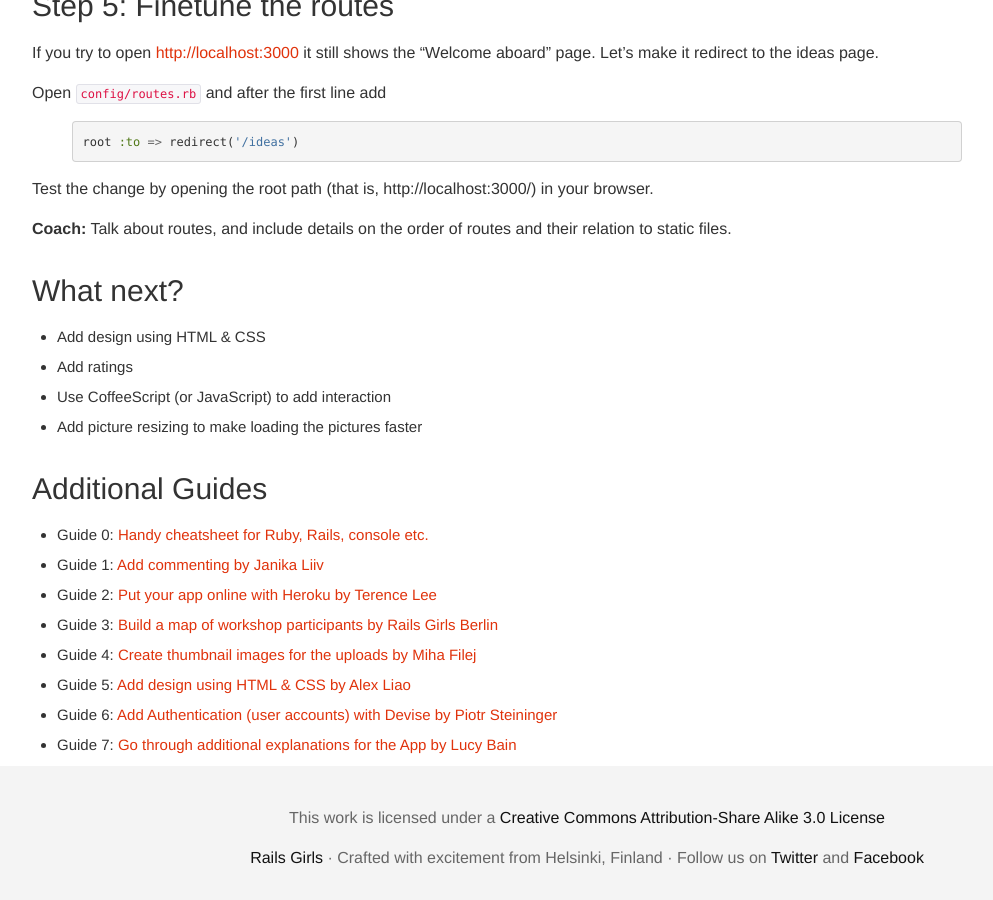
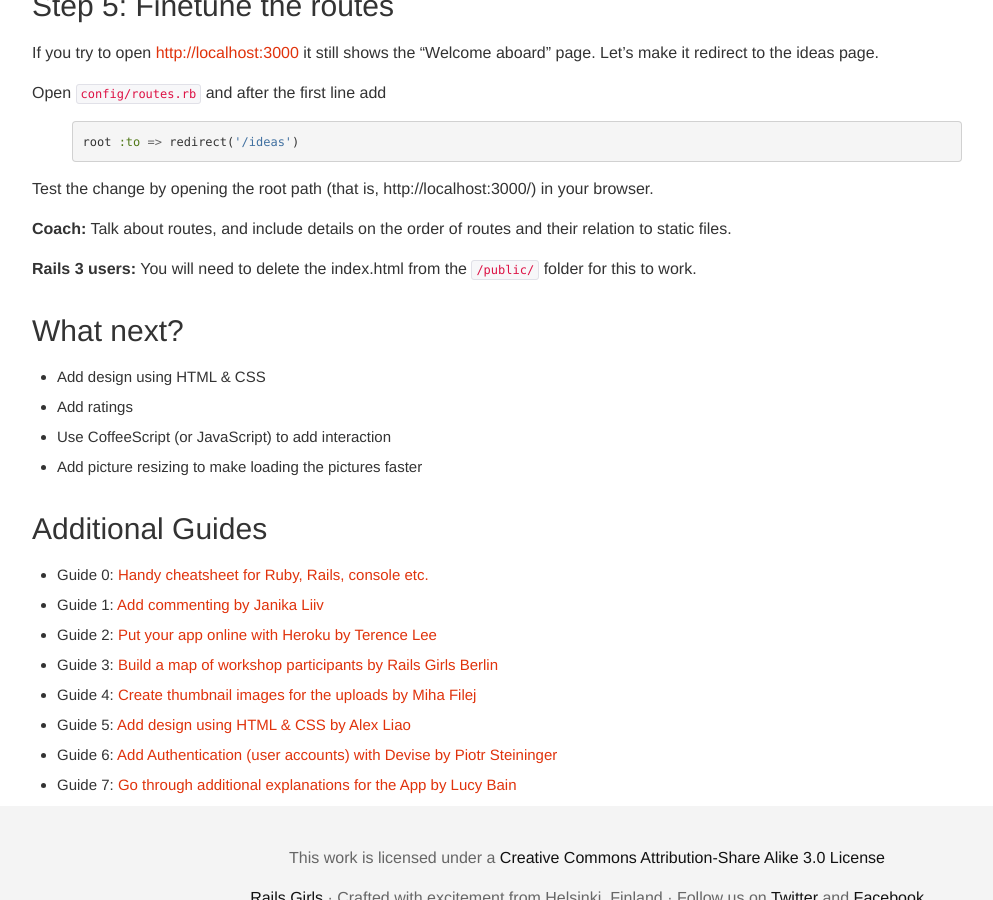
Before and after one commit to railsgirls/guides.railsgirls.com, a Jekyll site: the page built from _posts/2012-04-18-app.markdown, in a window 1280 px wide and 900 px high, scrolled down 5261 px. Shown: the whole window, without its empty margins (53-1046 px from the left). Built offline with Jekyll 4.4.1, drawn with Linux system fonts in a browser that asks for light colours; nearby versions of some CDN libraries; Markdown is read by kramdown in place of the engine named in the settings.

Commit message:
dds a note about deleting index.html on Rails 3

```diff
--- a/_posts/2012-04-18-app.markdown
+++ b/_posts/2012-04-18-app.markdown
@@ -343,6 +343,8 @@ Test the change by opening the root path (that is, http://localhost:3000/) in yo
 
 **Coach:** Talk about routes, and include details on the order of routes and their relation to static files.
 
+**Rails 3 users:** You will need to delete the index.html from the `/public/` folder for this to work.
+
 
 ## What next?
 
```
